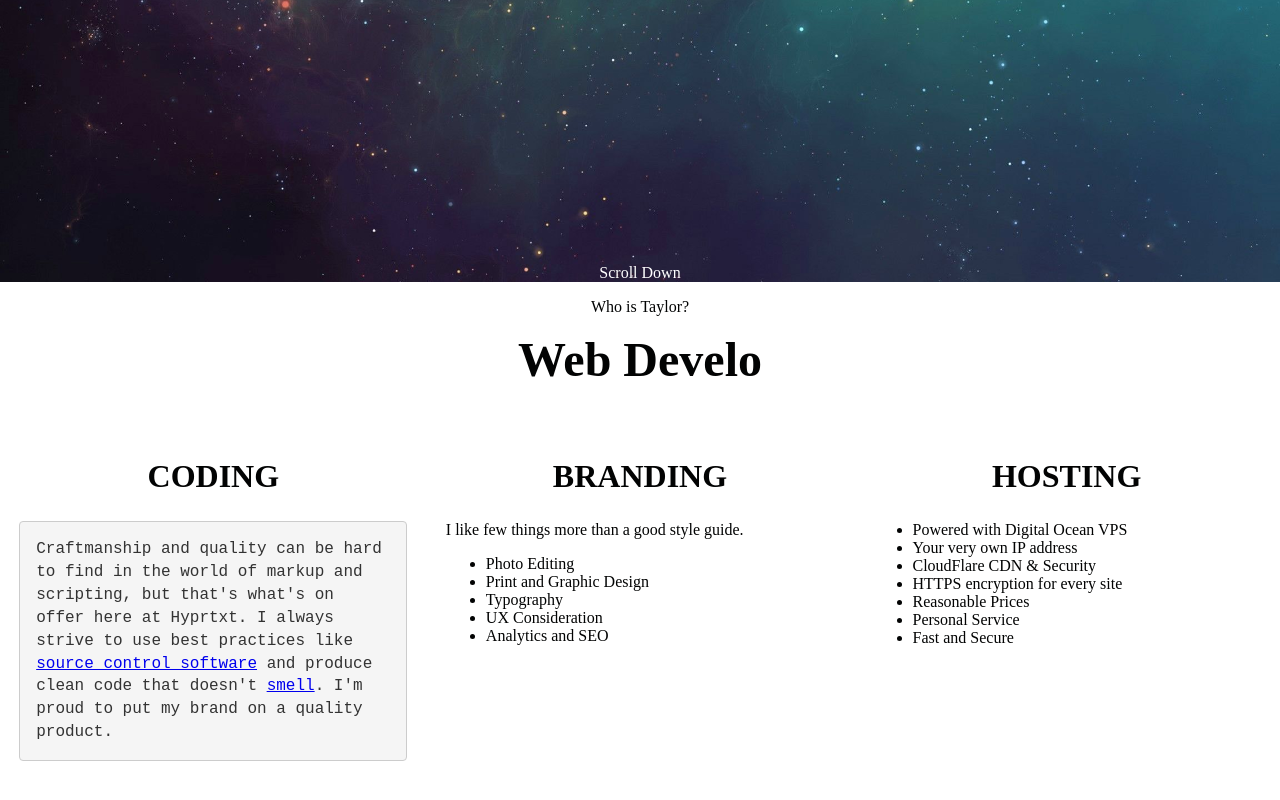
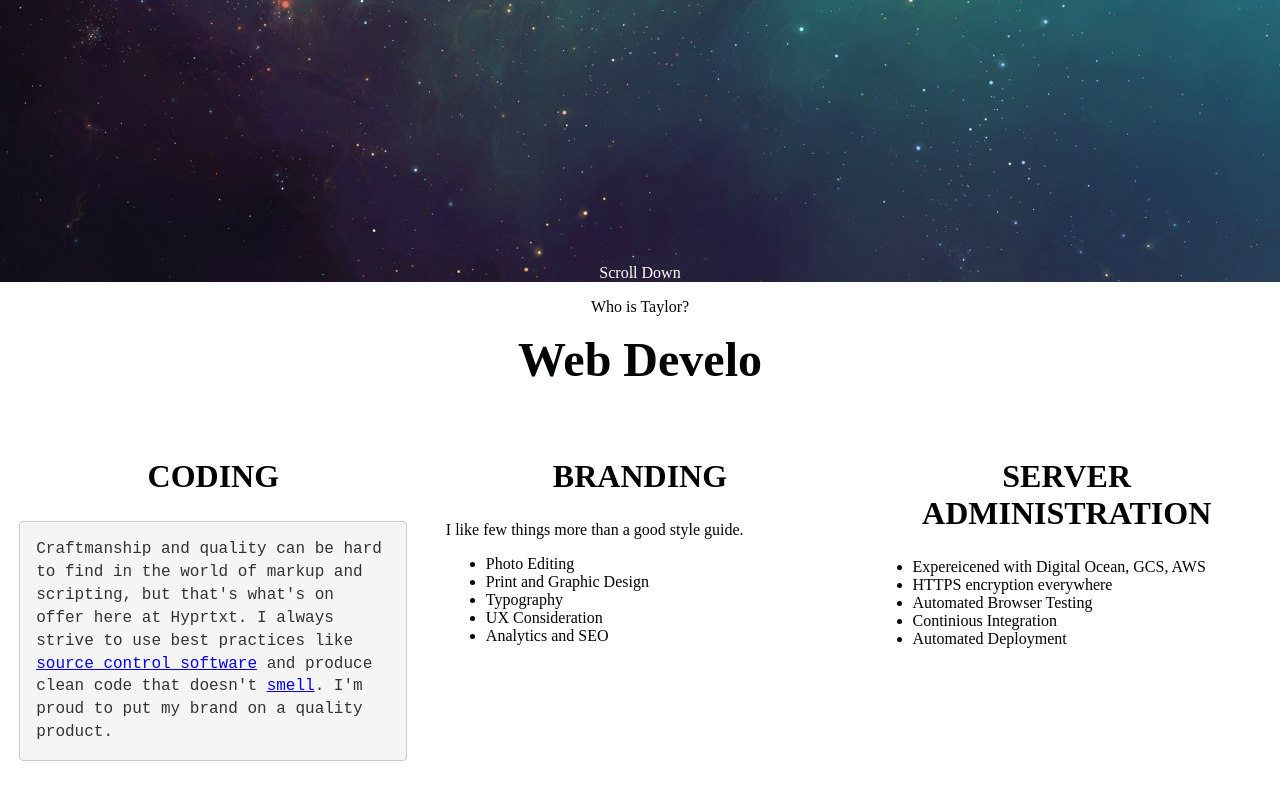
Before and after one commit to Hyprtxt/hyprtxt.dev, a plain HTML site: page index.html in a window 1280 px wide. Shown: the part 518-1318 px from the top of the page. Drawn offline with Linux system fonts and the light colour scheme.

Commit message:
Update index.html

```diff
--- a/index.html
+++ b/index.html
@@ -136,15 +136,13 @@
       </ul>
     </div>
     <div class="third">
-      <h2><i class="i i-cloud"></i> Hosting <i class="i i-server"></i></h2>
+      <h2><i class="i i-cloud"></i> Server Administration <i class="i i-server"></i></h2>
       <ul>
-        <li>Powered with Digital Ocean VPS</li>
-        <li>Your very own IP address</li>
-        <li>CloudFlare CDN &amp; Security</li>
-        <li>HTTPS encryption for every site</li>
-        <li>Reasonable Prices</li>
-        <li>Personal Service</li>
-        <li>Fast and Secure</li>
+        <li>Expereicened with Digital Ocean, GCS, AWS</li>
+        <li>HTTPS encryption everywhere</li>
+        <li>Automated Browser Testing</li>
+        <li>Continious Integration</li>
+        <li>Automated Deployment</li>
       </ul>
     </div>
     <div class="clearfix"></div>
```
